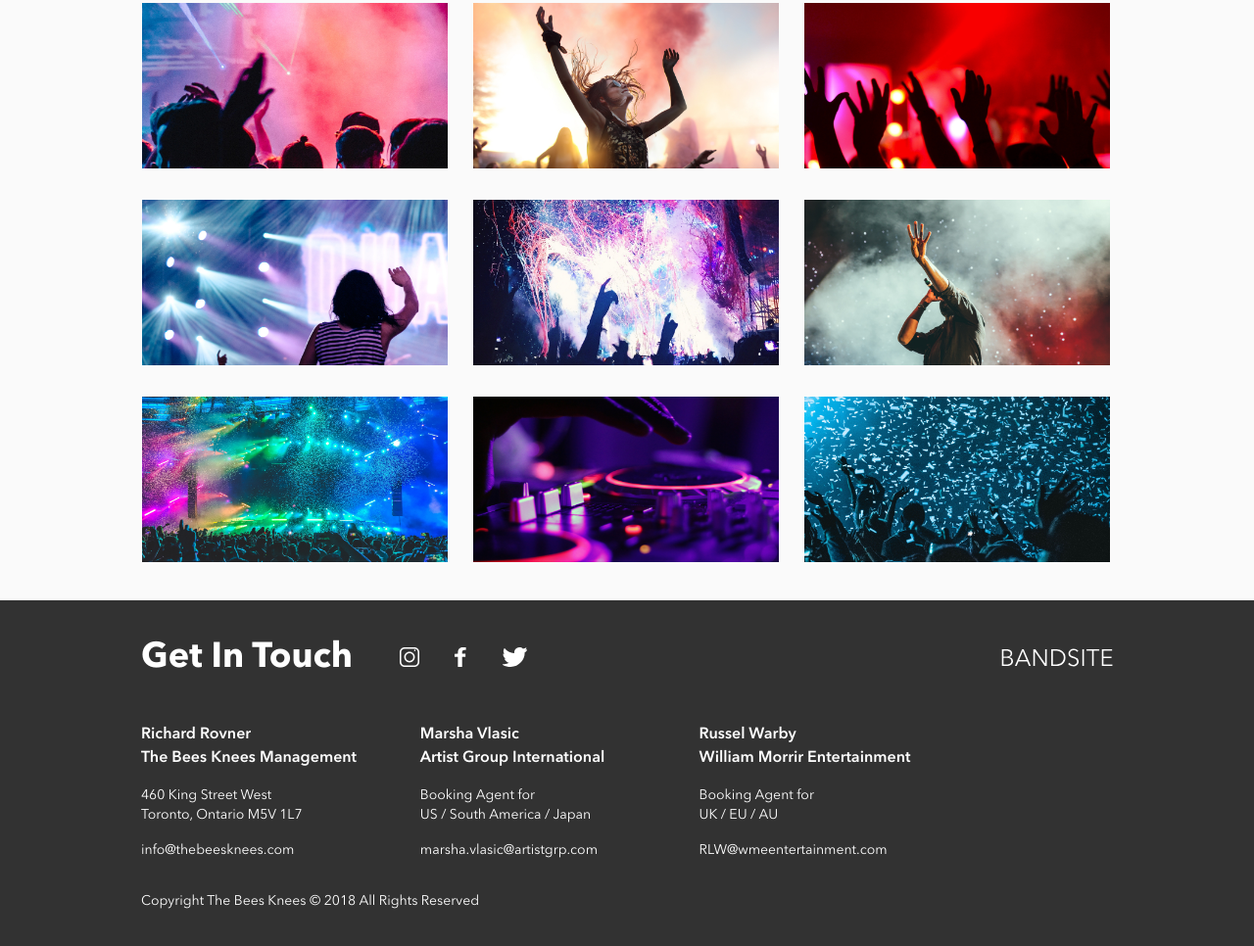
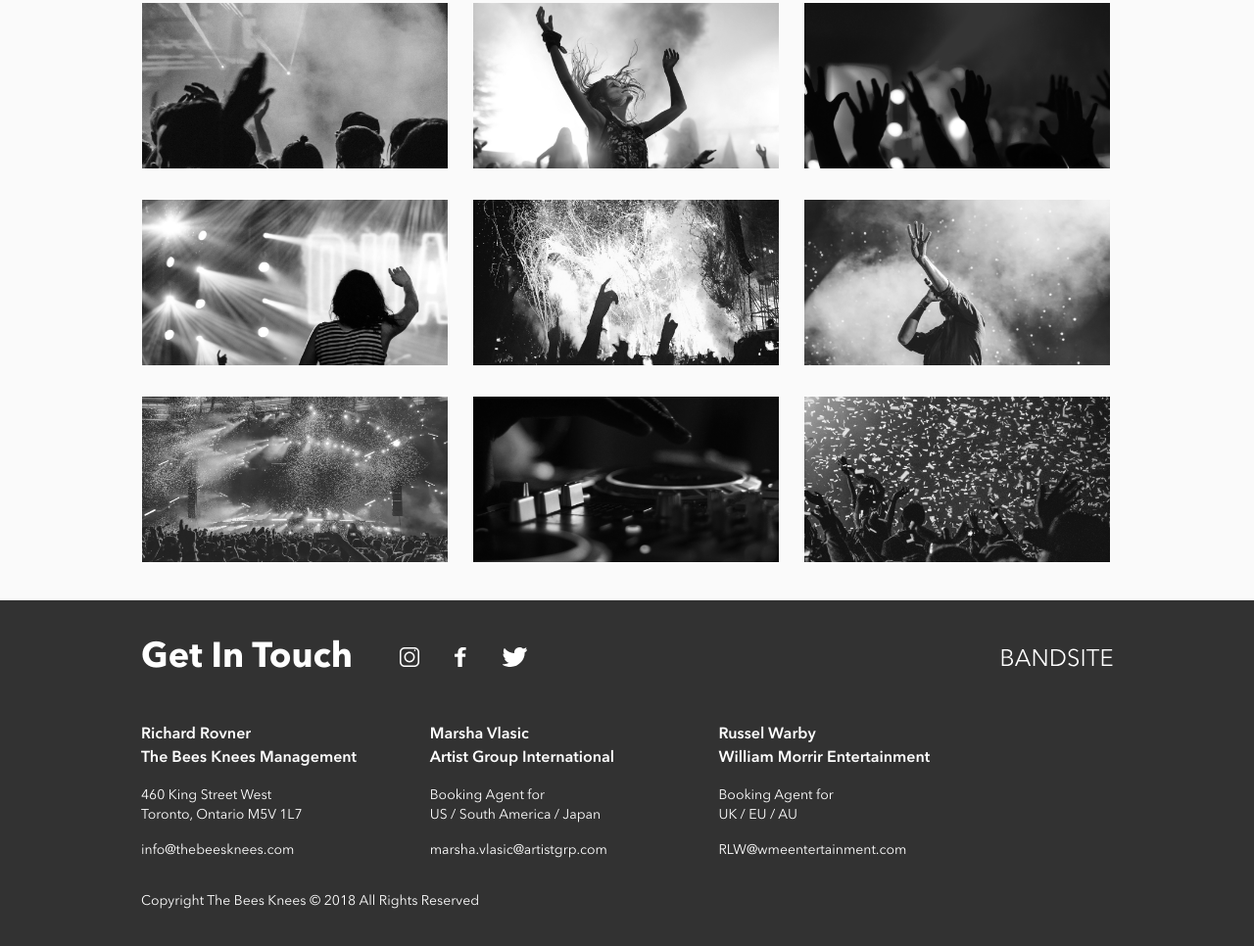
Before and after one commit to ahshtipliyski/Bandsite, a plain HTML site: page Bandsite/Sprint_1/index.html in a window 1280 px wide. Shown: the part 1815-2781 px from the top of the page at 98% size. Drawn offline with Linux system fonts and the light colour scheme.

Commit message:
Finished mobile, tablet and desktop. Added hover on navbar anchors and gallery images with greyscale filter. Added mailto to the emails.

```diff
--- a/Bandsite/Sprint_1/index.html
+++ b/Bandsite/Sprint_1/index.html
@@ -75,7 +75,7 @@
           <p>Toronto, Ontario M5V 1L7</p>
         </div>
         <div class="contact__email">
-          <p>info@thebeesknees.com</p>
+          <a href="mailto:info@thebeesknees.com"><p>info@thebeesknees.com</p></a>
         </div>
       </div>
 
@@ -89,7 +89,7 @@
           <p>US &#47; South America &#47; Japan</p>
         </div>
         <div class="contact__email">
-          <p>marsha.vlasic@artistgrp.com</p>
+          <a href="mailto:marsha.vlasic@artistgrp.com"><p>marsha.vlasic@artistgrp.com</p></a>
         </div>
       </div>
 
@@ -103,7 +103,7 @@
           <p>UK &#47; EU &#47; AU</p>
         </div>
         <div class="contact__email">
-          <p>RLW@wmeentertainment.com</p>
+          <a href="mailto:RLW@wmeentertainment.com"><p>RLW@wmeentertainment.com</p></a>
         </div>
       </div>
     </div>
--- a/Bandsite/Sprint_1/styles/partials/_mixins.scss
+++ b/Bandsite/Sprint_1/styles/partials/_mixins.scss
@@ -12,8 +12,8 @@
   }
 }
 
-@mixin bigger-tablet {
-  @media (min-width: $bigger-tablet-breakpoint) {
+@mixin larger-tablet {
+  @media (min-width: $larger-tablet-breakpoint) {
     @content;
   }
 }
@@ -23,3 +23,22 @@
     @content;
   }
 }
+
+@mixin larger-desktop {
+  @media (min-width: $larger-desktop-breakpoint) {
+    @content;
+  }
+}
+
+@mixin align-paragraph {
+  font-size: 0.75rem;
+  line-height: 1.125rem;
+}
+
+@mixin align-tablet-paragraph {
+  font-size: 0.875rem;
+  line-height: 1.375rem;
+  & p {
+    margin: 0;
+  }
+}
--- a/Bandsite/Sprint_1/styles/partials/_variables.scss
+++ b/Bandsite/Sprint_1/styles/partials/_variables.scss
@@ -1,4 +1,5 @@
-$large-phone-breakpoint: 321px;
+$large-phone-breakpoint: 400px;
 $tablet-breakpoint: 768px;
-$bigger-tablet-breakpoint: 769px;
+$larger-tablet-breakpoint: 769px;
 $desktop-breakpoint: 1200px;
+$larger-desktop-breakpoint: 1440px;
--- a/Bandsite/Sprint_1/styles/styles.scss
+++ b/Bandsite/Sprint_1/styles/styles.scss
@@ -51,7 +51,7 @@ html, body {
     display: flex;
     align-items: center;
     color: #ffffff;
-    font-family: Avenir-Bold;
+    font-family: 'Avenir-Bold';
     font-size: 1.5rem;
     line-height: 2rem;
     width: 70%;
@@ -64,7 +64,7 @@ html, body {
   margin-bottom: 1.75rem;
   flex-direction: column;
   &__header {
-    font-family: Avenir-Bold;
+    font-family: 'Avenir-Bold';
     margin: 2rem 0 1.5rem 0;
   }
   &__image {
@@ -73,7 +73,7 @@ html, body {
   }
   &__sub-header {
     font-size: 1rem;
-    font-family: Avenir-Demi;
+    font-family: 'Avenir-Demi';
     line-height: 1.375rem;
     margin-bottom: 0.75rem;
   }
@@ -87,17 +87,12 @@ html, body {
     flex-direction: column;
   }
   &__paragraph-one {
-    font-family: Avenir-Regular;
-    font-size: 0.75rem;
-    line-height: 1.125rem;
+    @include align-paragraph;
   }
   &__paragraph-two {
-    font-family: Avenir-Regular;
-    font-size: 0.75rem;
-    line-height: 1.125rem;
+    @include align-paragraph;
   }
 }
-
 
 .gallery {
   background-color: #FAFAFA;
@@ -106,7 +101,7 @@ html, body {
   flex-wrap: wrap;
   &__header{
     margin: 2rem 0 1rem 0;
-    font-family: Avenir-Bold;
+    font-family: 'Avenir-Bold';
   }
   &__image {
     width: 100%;
@@ -161,6 +156,10 @@ html, body {
     font-family: 'Avenir-Regular';
     margin: 0;
     font-size: 0.75rem;
+    a {
+      text-decoration: none;
+      color: #FFFFFF;
+    }
   }
   &__copyright {
     font-family: 'Avenir-Regular';
@@ -231,19 +230,11 @@ html, body {
     }
     &__paragraph-one {
       margin-right: 0.75rem;
-      font-size: 0.875rem;
-      line-height: 1.375rem;
-      & p {
-        margin: 0;
-      }
+      @include align-tablet-paragraph;
     }
     &__paragraph-two {
       margin-left: 0.75rem;
-      font-size: 0.875rem;
-      line-height: 1.375rem;
-      & p {
-        margin: 0;
-      }
+      @include align-tablet-paragraph;
     }
   }
   .gallery {
@@ -313,7 +304,7 @@ html, body {
 
 }
 
-@include bigger-tablet {
+@include larger-tablet {
   .about__image {
     height: 100%;
   }
@@ -327,6 +318,13 @@ html, body {
     &__anchor {
       margin-left: 2.8rem;
       width: 5rem;
+      &:hover {
+        font-size: 1rem;
+        transition: 0.3s;
+        font-family: 'Avenir-Bold';
+        color: #FFFFFF;
+        border-bottom: 0.25rem solid white;
+      }
     }
   }
   .hero {
@@ -368,6 +366,12 @@ html, body {
     &__image {
       width: 30.703%;
       margin: 1.283%;
+      filter: grayscale(1);
+      &:hover {
+        filter: grayscale(0);
+        cursor: pointer;
+        transition: 0.3s;
+      }
     }
   }
   .contact {
@@ -380,8 +384,29 @@ html, body {
       padding-left: 3rem;
     }
     &__people {
-      width: 80%;
+      width: 82%;
       margin: 0.25rem 0;
     }
   }
 }
+
+@include larger-desktop {
+  .hero {
+    height: 41.875rem;
+    &__header {
+      width: 50%;
+    }
+  }
+  .about__image {
+    height: 35rem;
+    width: 59.801rem;
+  }
+  .contact {
+    &__icons {
+      padding-left: 5rem;
+    }
+    &__people {
+      width: 70%;
+    }
+  }
+}
```
Also changed, not shown: Bandsite/Sprint_1/styles/styles.css, 1 other file.
